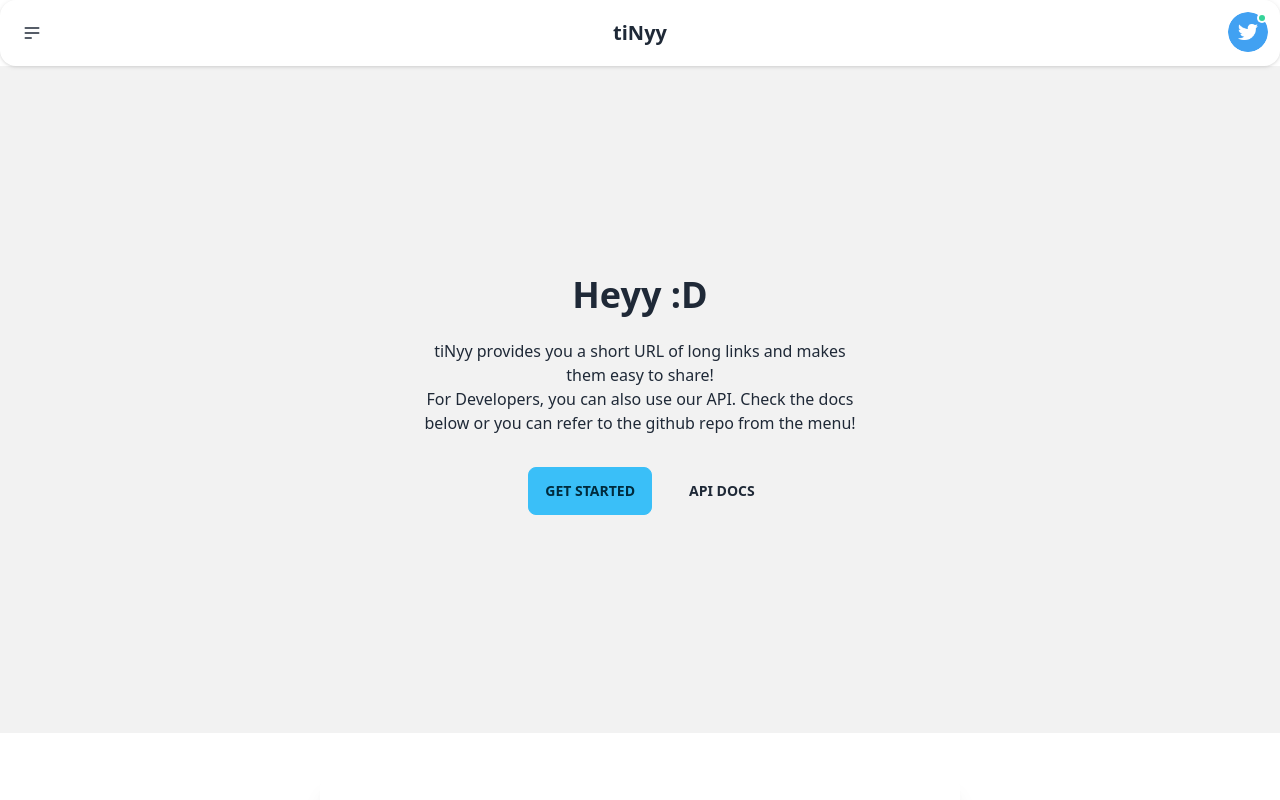
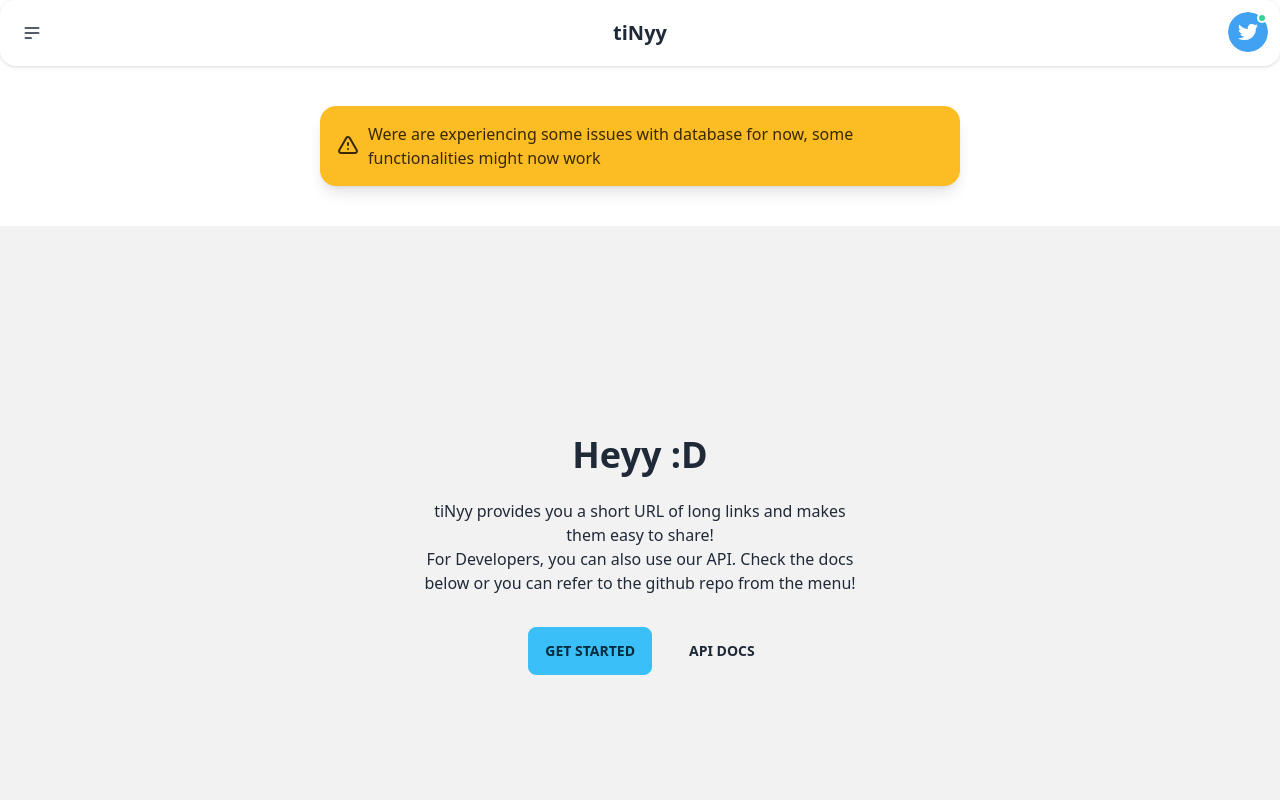
Before and after one commit to pratikpakhale/URL-Shortner-Web-API, a React (Create React App) app: page / in a window 1280 px wide. Shown: the top 800 px of the page. Built offline with nearby package versions, Linux system fonts and the light colour scheme; no server answers.

Commit message:
added a warning

```diff
--- a/src/App.js
+++ b/src/App.js
@@ -10,6 +10,27 @@ function App() {
   return (
     <div className='h-screen scroll-smooth'>
       <Navbar />
+      <div class='alert alert-warning shadow-lg my-10 w-1/2 mx-auto'>
+        <div>
+          <svg
+            xmlns='http://www.w3.org/2000/svg'
+            class='stroke-current flex-shrink-0 h-6 w-6'
+            fill='none'
+            viewBox='0 0 24 24'
+          >
+            <path
+              stroke-linecap='round'
+              stroke-linejoin='round'
+              stroke-width='2'
+              d='M12 9v2m0 4h.01m-6.938 4h13.856c1.54 0 2.502-1.667 1.732-3L13.732 4c-.77-1.333-2.694-1.333-3.464 0L3.34 16c-.77 1.333.192 3 1.732 3z'
+            />
+          </svg>
+          <span className=''>
+            Were are experiencing some issues with database for now, some
+            functionalities might now work
+          </span>
+        </div>
+      </div>
       <Hero />
       <Form />
       <Hr id='APIdocs' />
```
